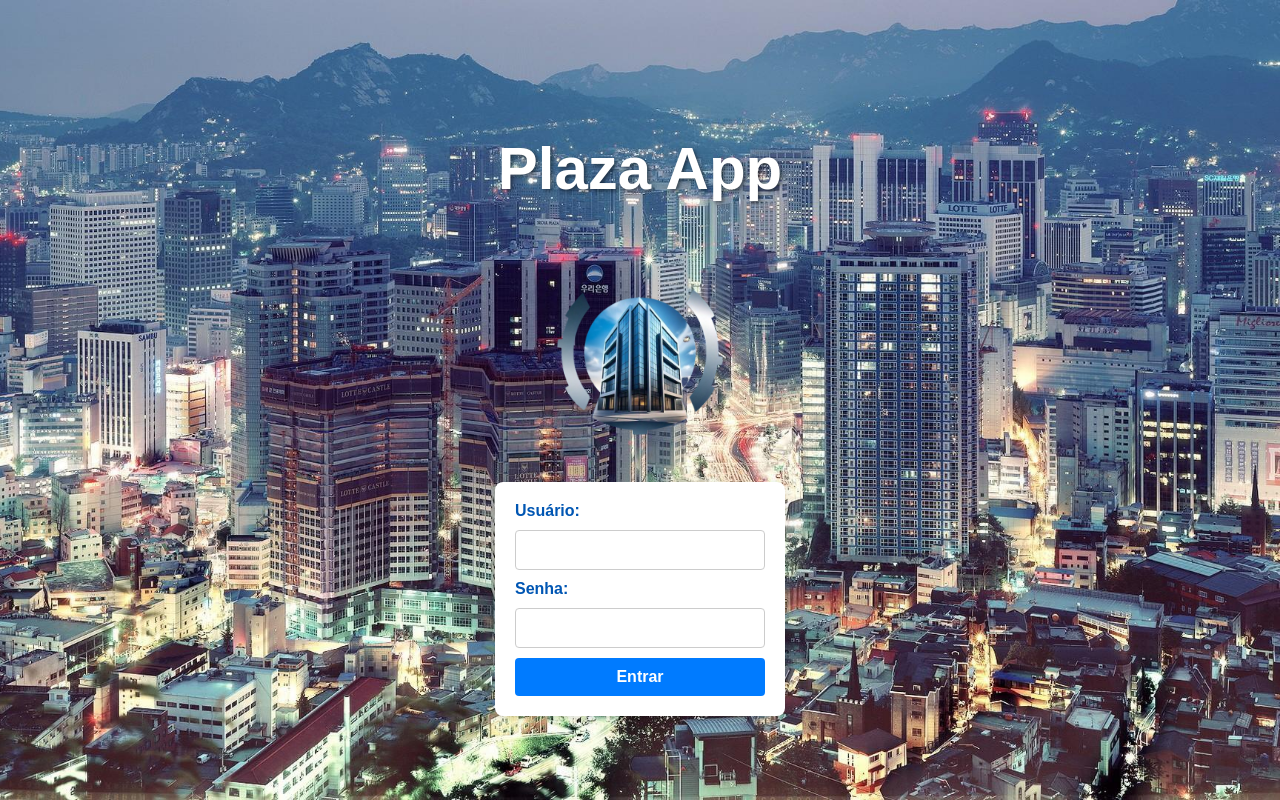
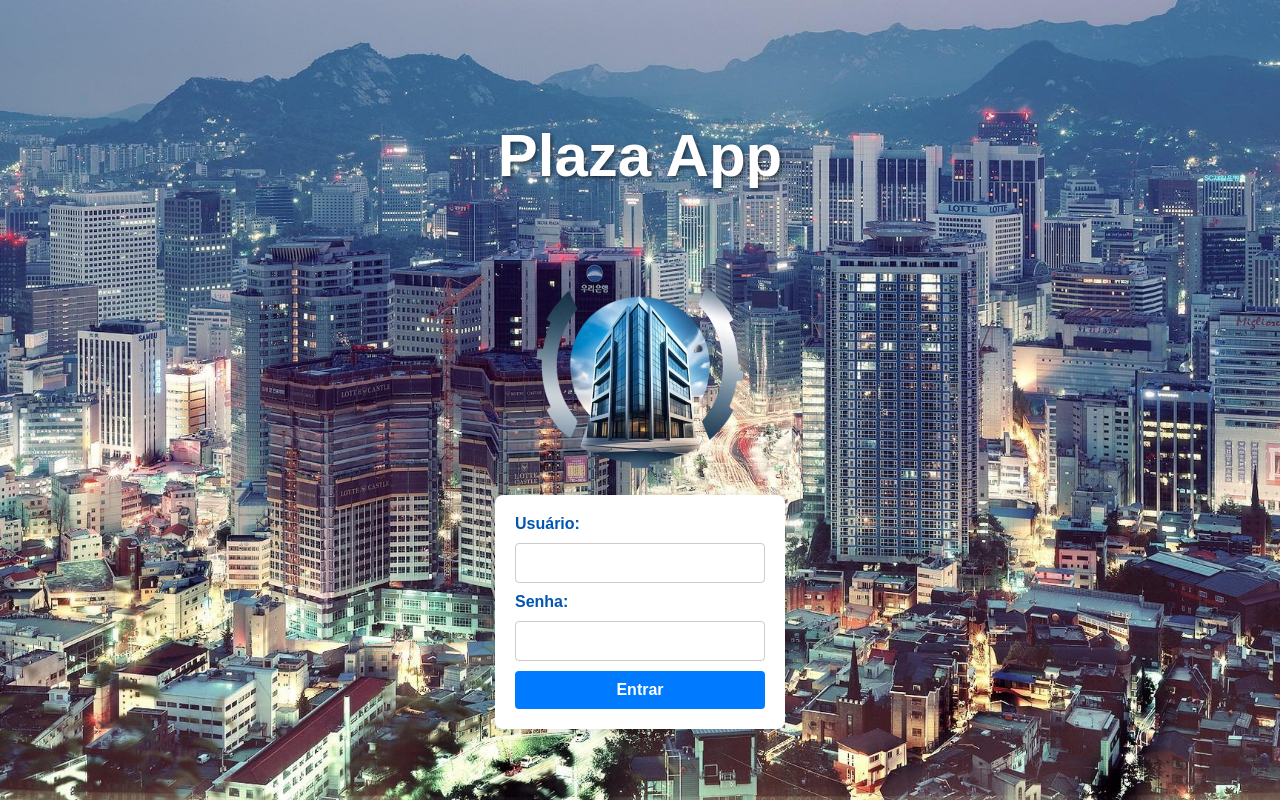
Before and after one commit to bielbarros/Saas-Planify, a plain HTML site: page index.html in a window 1280 px wide. Drawn offline with nearby package versions, Linux system fonts and the light colour scheme.

Commit message:
NEW FEATURE

```diff
--- a/styles.css
+++ b/styles.css
@@ -220,12 +220,12 @@ html, body {
 /* Estilo para a logo */
 .logo-container {
     text-align: center; /* Centraliza a logo */
-    margin-bottom: 30px; /* Aumenta o espaço abaixo da logo */
+    margin-bottom: 5px; /* Aumenta o espaço abaixo da logo */
 }
 
 #logo {
     max-width: 100%; /* Garante que a logo não ultrapasse o tamanho do container */
-    width: 200px; /* Define uma largura fixa para a logo */
+    width: 250px; /* Define uma largura fixa para a logo */
     height: auto; /* Mantém a proporção da imagem */
     display: block; /* Remove o espaço em branco abaixo da imagem */
     margin: 0 auto; /* Centraliza a logo horizontalmente */
```
